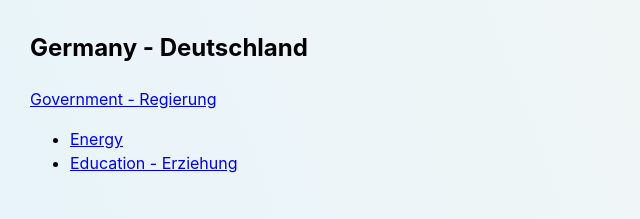
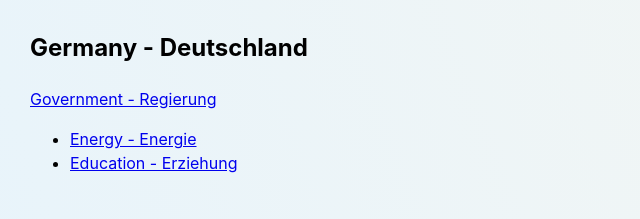
Before and after one commit to JRFink/jrfphyspagesnew, a Next.js app: page /research/gen in a window 1280 px wide. Shown: the part 2160-2379 px from the top of the page, without its empty margins (0-640 px from the left). Built offline with nearby package versions, Linux system fonts and the light colour scheme.

Commit message:
Update index.tsx

```diff
--- a/pages/research/gen/index.tsx
+++ b/pages/research/gen/index.tsx
@@ -188,7 +188,7 @@ const Gen = () => {
                   <Link href="https://www.bundestag.de/">Government - Regierung</Link>
 <ul>
 <li>
-<Link href="https://www.bundesnetzagentur.de/EN/Home/home_node.html">Energy</Link> </li>
+<Link href="https://www.bundesnetzagentur.de/EN/Home/home_node.html">Energy - Energie</Link> </li>
 <li>
                   <Link href="https://www.bmbf.de/bmbf/de/home/home_node.html">Education - Erziehung</Link>
 </li>
```
